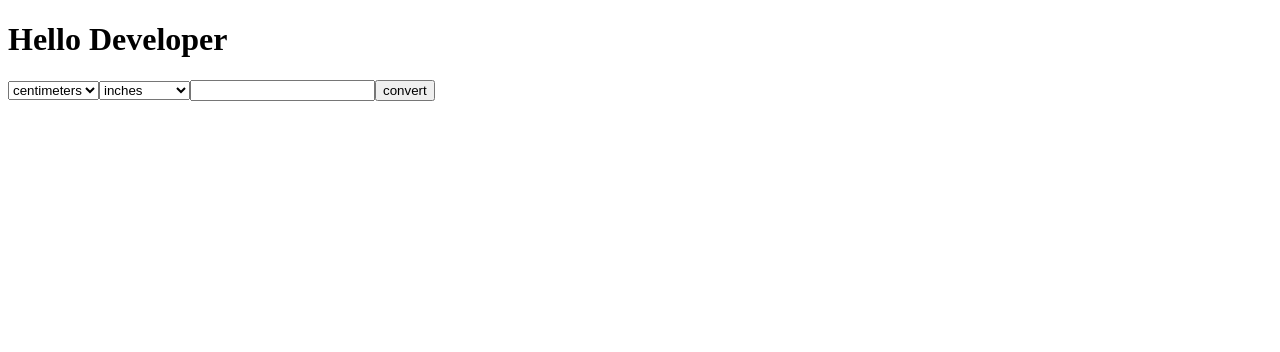
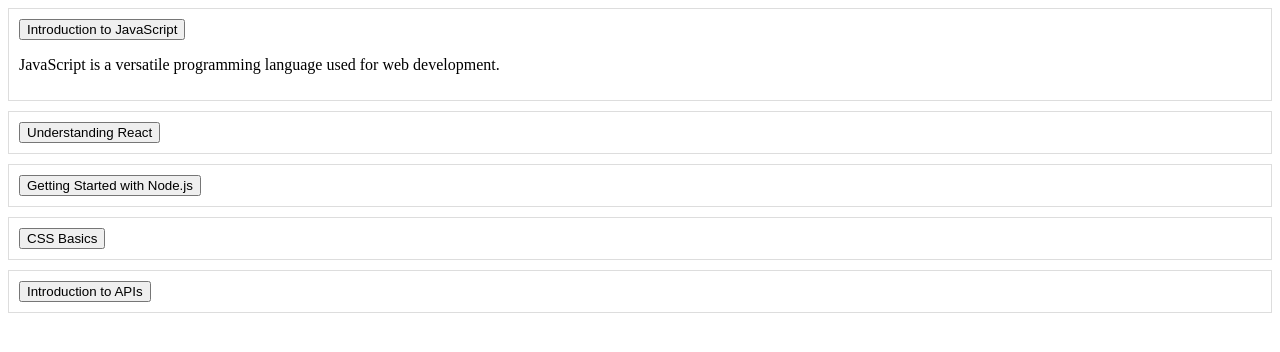
Before and after one commit to ramji023/React-practice, a React (Vite) app: page / in a window 1280 px wide. Shown: the top 352 px of the page. Built offline with nearby package versions, Linux system fonts and the light colour scheme.

Commit message:
implement FAQ component

```diff
--- a/src/App.tsx
+++ b/src/App.tsx
@@ -1,8 +1,8 @@
-import DistanceConverter from "./interview Questions/distance converter/DistanceConverter"
+import FAQComponent from "./interview Questions/FAQ component/FAQComponent"
 export default function App() {
   return (
     <>
-      <DistanceConverter />
+      <FAQComponent />
     </>
   )
 }
--- /dev/null
+++ b/src/interview Questions/FAQ component/FAQComponent.tsx
@@ -0,0 +1,23 @@
+import { useState } from "react"
+import data from "./data.ts"
+
+const FAQComponent = () => {
+    const [activeId, setActiveID] = useState(1);
+    function handleActive(id) {
+        setActiveID((prev) => prev === id ? null : id)
+    }
+    return (
+        <>
+            {data && data.map((item) => (
+                <div className="accordion" key={item.id} style={{ border: "1px solid #ddd", padding: "10px", marginBottom: "10px" }}>
+                    <div className="question">
+                        <button onClick={() => handleActive(item.id)}>{item.title}</button>
+                    </div>
+                    {activeId === item.id && <div className="answer"><p>{item.text}</p></div>}
+                </div>
+            ))}
+        </>
+    )
+}
+
+export default FAQComponent
--- /dev/null
+++ b/src/interview Questions/FAQ component/data.ts
@@ -0,0 +1,29 @@
+const data = [
+    {
+      id: 1,
+      title: "Introduction to JavaScript",
+      text: "JavaScript is a versatile programming language used for web development."
+    },
+    {
+      id: 2,
+      title: "Understanding React",
+      text: "React is a JavaScript library for building user interfaces efficiently."
+    },
+    {
+      id: 3,
+      title: "Getting Started with Node.js",
+      text: "Node.js allows you to run JavaScript on the server-side and build backend applications."
+    },
+    {
+      id: 4,
+      title: "CSS Basics",
+      text: "CSS is used to style HTML elements and make web pages visually appealing."
+    },
+    {
+      id: 5,
+      title: "Introduction to APIs",
+      text: "APIs allow applications to communicate with each other and exchange data."
+    }
+  ];
+
+  export default data;
```
